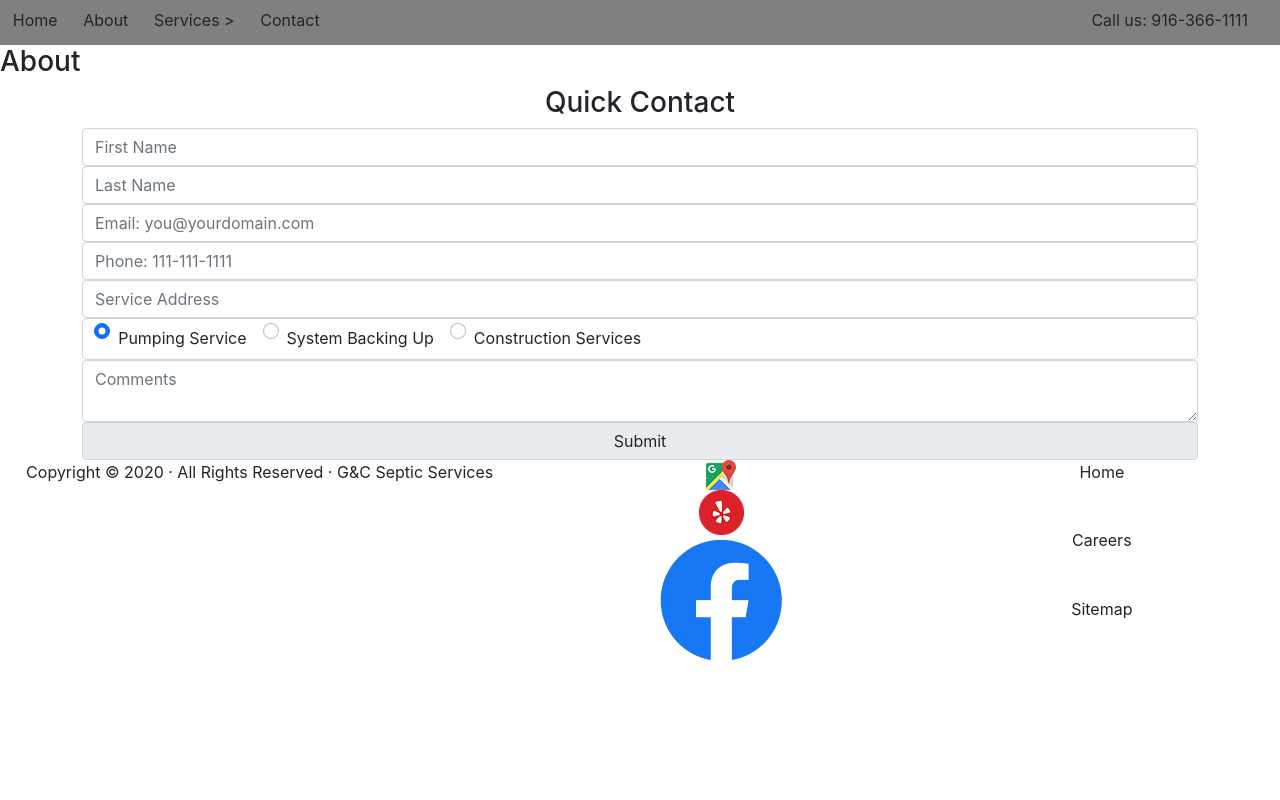
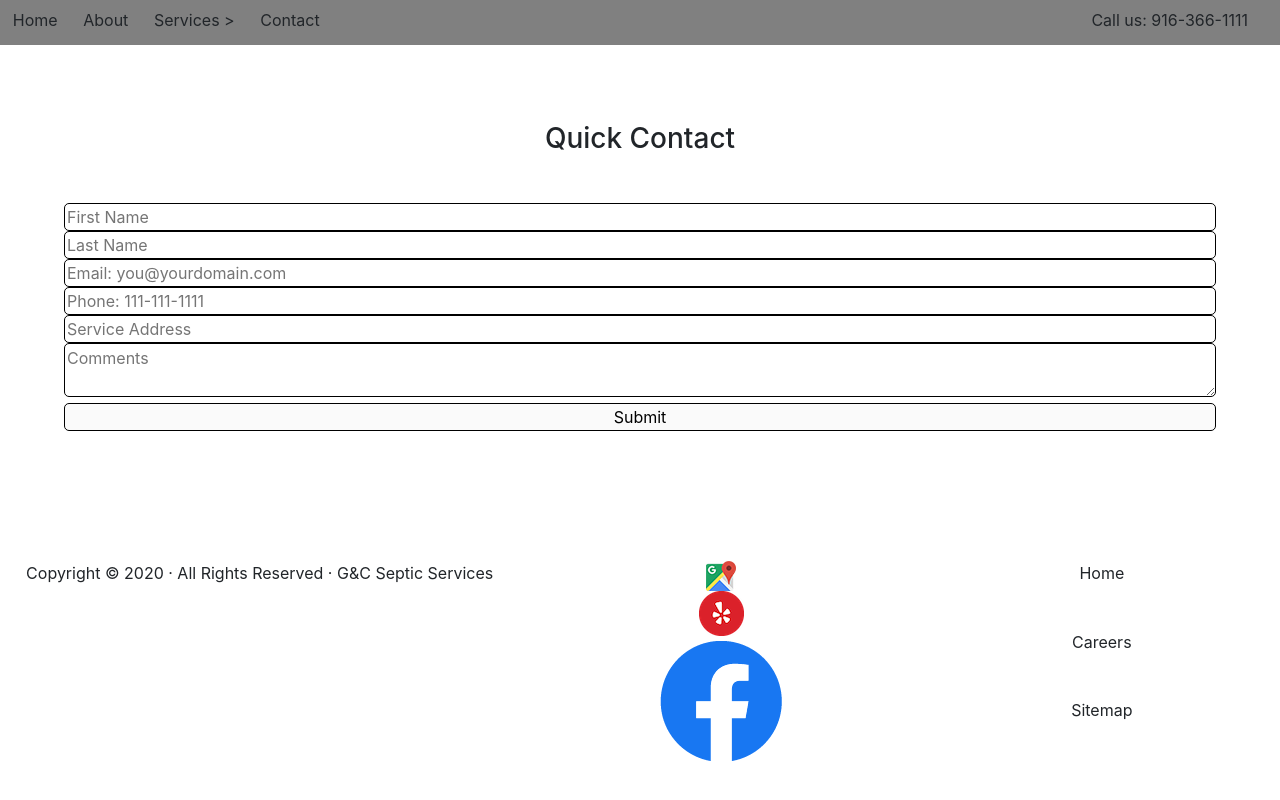
Before and after one commit to keating916/gcseptic, a Next.js app: page /services/construction in a window 1280 px wide. Built offline with nearby package versions, Linux system fonts and the light colour scheme.

Commit message:
get email api working

```diff
--- a/components/contactForm.js
+++ b/components/contactForm.js
@@ -1,31 +1,85 @@
-export default function ContactForm() {
-    return(
-        <div className="container w-80">
-            <form method="post" action="submit.php">
-                <h3 className="text-center">Quick Contact</h3>
-                <input className="form-control" type="text" name="fname" placeholder="First Name" required />
-                <input className="form-control" type="text" name="lname" placeholder="Last Name" required />
-                <input className="form-control" type="email" name="contactEmail" placeholder="Email: you@yourdomain.com" required />
-                <input className="form-control" type="phone" name="contactPhone" placeholder="Phone: 111-111-1111" required />
-                <input className="form-control" type="text" name="address" placeholder="Service Address" required />
-                <div style={{border:"1px solid lightgrey", borderRadius: "5px", paddingLeft: "1%"}}>
-                    <div className="form-check form-check-inline">
-                        <input className="form-check-input" type="radio" value="Septic Pumping" name="serviceRadio" id="pumping" checked />
-                        <label className="form-check-label col-form-label" htmlFor="pumping">Pumping Service</label>
-                    </div>
-                    <div className="form-check form-check-inline">
-                        <input className="form-check-input" type="radio" value="System backing up" name="serviceRadio" id="back-up" />
-                        <label className="form-check-label col-form-label" htmlFor="back-up">System Backing Up</label>
-                    </div>
-                    <div className="form-check form-check-inline">
-                        <input className="form-check-input" type="radio" value="Construction" name="serviceRadio" id="construction" />
-                        <label className="form-check-label col-form-label" htmlFor="construction">Construction Services</label>
+import React, { Component } from 'react'
+import axios from 'axios';
+
+import styles from '../styles/ContactForm.module.css'
+
+export default class ContactForm extends Component {
+    constructor(props) {
+        super(props);
+        this.state = {
+            fname: "",
+            lname: "",
+            contactEmail:"",
+            contactPhone: "",
+            address: "",
+            comments: "",
+            submitted: false,
+            error: false
+        }
+        this.handleChange = this.handleChange.bind(this);
+        this.handleSubmit = this.handleSubmit.bind(this);
+    }
+
+    handleChange(evt) {
+        this.setState({
+            ...this.state,
+            [evt.target.name]: evt.target.value
+        })
+    }
+
+    handleSubmit(evt) {
+        evt.preventDefault()
+        let { fname, lname, contactEmail, contactPhone, address, comments } = this.state
+        let params = {fname: fname, lname:lname, contactEmail:contactEmail, contactPhone:contactPhone, address:address, comments:comments}
+        this.setState({
+            ...this.state,
+            error: false
+        })
+        axios.post('/api/email', {params})
+        .then(response => {
+            if(response.data === 'OK') {
+                this.setState({
+                    ...this.state,
+                    submitted: true,
+                })
+            }
+        }).catch(error => {
+            console.log(error);
+            this.setState({
+                ...this.state,
+                error: true
+            })
+        })
+    }
+
+    render() {
+        let { fname, lname, contactEmail, contactPhone, address, error } = this.state
+
+        let d = (fname !== "" && lname !== "" && contactEmail !== "" && contactPhone !== "" && address !== "") ? false : true
+        if(!this.state.submitted) {
+            return (
+                <div className={styles.main}>
+                    <div className={styles.textCenter}>
+                        <h3>Quick Contact</h3>
+                            {error ? <p className={styles.error}>There has been an error</p> : <p>&nbsp;</p>}
+                            <form className={styles.formContainer} action='none'>
+                                <input className={styles.formControl} type="text" name="fname" placeholder="First Name" value={this.state.fname} onChange={this.handleChange} required />
+                                <input className={styles.formControl} type="text" name="lname" placeholder="Last Name"  value={this.state.lname} onChange={this.handleChange}  required />
+                                <input className={styles.formControl} type="email" name="contactEmail" placeholder="Email: you@yourdomain.com"  value={this.state.contactEmail} onChange={this.handleChange}  required />
+                                <input className={styles.formControl} type="phone" name="contactPhone" placeholder="Phone: 111-111-1111"  value={this.state.contactPhone}  required onChange={this.handleChange}  />
+                                <input className={styles.formControl} type="text" name="address" placeholder="Service Address"  value={this.state.address} onChange={this.handleChange}  required />
+                                <textarea name="comments" className={styles.formControl} placeholder="Comments" id="contactTextArea"  value={this.state.comments } onChange={this.handleChange}  ></textarea>
+                                <button className={styles.formControl} type="submit" id="formSubmitButton" disabled={d} onClick={evt => this.handleSubmit(evt)}>Submit</button>
+                            </form>
                     </div>
                 </div>
-                <textarea name="comments" className="form-control" placeholder="Comments"></textarea>
-                <div id="html_element"></div>
-                <input className="form-control" type="submit" id="formSubmitButton" disabled />
-            </form>
-        </div>
-    )
+            )
+        }else {
+            return(
+                <main className={styles.main}>
+                    <div className={styles.textCenter}>Thank you, your contact form has been submitted!</div>
+                </main>
+            )
+        }
+    }
 }
--- a/components/footer.js
+++ b/components/footer.js
@@ -1,3 +1,5 @@
+import Link from 'next/link'
+
 export default function Footer() {
 	return (
 		<div className="row">
@@ -12,6 +14,7 @@ export default function Footer() {
 					<a
 						href="https://goo.gl/maps/YCCeGN7uhPD3pcgm6"
 						target="_blank"
+						rel="noreferrer"
 					>
 						<img src="/images/gmaps.jpg" />
 					</a>
@@ -20,6 +23,7 @@ export default function Footer() {
 					<a
 						href="https://www.yelp.com/biz/g-and-c-septic-tank-service-wilton"
 						target="_blank"
+						rel="noreferrer"
 					>
 						<img src="/images/yelp.png" />
 					</a>
@@ -28,15 +32,16 @@ export default function Footer() {
 					<a
 						href="https://www.facebook.com/pages/category/Sewer-Service/G-C-Septic-353220071454498/"
 						target="_blank"
+						rel="noreferrer"
 					>
 						<img src="../images/facebook.png" />
 					</a>
 				</div>
 			</div>
 			<div className="text-center row col-md-2 mx-auto">
-				<a className="mr-3 ml-5 social-links" href="/" target="_same">
+				<Link href="/"><a className="mr-3 ml-5 social-links" >
 					Home
-				</a>
+				</a></Link>
 				<a
 					className="mr-3 social-links"
 					href="/apply-now"
--- a/package.json
+++ b/package.json
@@ -10,6 +10,7 @@
   },
   "dependencies": {
     "@popperjs/core": "^2.10.2",
+    "axios": "^0.23.0",
     "bootstrap": "^5.1.3",
     "next": "11.1.2",
     "react": "17.0.2",
--- a/pages/_document.js
+++ b/pages/_document.js
@@ -1,3 +1,4 @@
+// eslint-disable-next-line @next/next/no-document-import-in-page
 import Document, { Html, Head, Main, NextScript } from 'next/document'
 
 class MyDocument extends Document {
--- a/pages/api/email.js
+++ b/pages/api/email.js
@@ -1,5 +1,26 @@
-// Next.js API route support: https://nextjs.org/docs/api-routes/introduction
+import axios from 'axios'
 
-export default function handler(req, res) {
-  res.status(200).json({ name: 'John Doe' })
+export default async function email(req, res) {
+    //uses axios to send contact form information to email client without compromising access token since it is from the server
+    const user_ID = "user_mX30CEcEYTVb7EG39rmYu"
+    const serviceID = 'RLS Contact Form';
+    const templateID = 'RLS';
+    const template_params = req.body.params
+    const access_token = '216b45fad4abda169e2d724843d2ec58'
+    var data = {
+        service_id: serviceID,
+        template_id: templateID,
+        user_id: user_ID,
+        accessToken: access_token,
+        template_params: template_params
+    };
+
+    axios.post('https://api.emailjs.com/api/v1.0/email/send', data)
+    .then(response => {
+        res.send(response.data)
+    })
+    .catch(error => {
+        console.log(error.response.data)
+        res.status(500).send("Error")
+    })
 }
--- /dev/null
+++ b/styles/ContactForm.module.css
@@ -0,0 +1,35 @@
+
+.main {
+    padding: 5rem 0;
+    flex: 1;
+    display: flex;
+    flex-direction: column;
+    justify-content: center;
+    align-items: center;
+
+  }
+
+.formContainer {
+    padding-bottom: 50px;
+}
+
+.textCenter {
+    text-align: center;
+}
+
+.formControl {
+    color: #000;
+    width: 90vw;
+    border: 1px solid black;
+    border-radius: 5px;
+}
+
+#contactTextArea {
+    width: 90vw;
+    border: 1px solid black;
+}
+
+.error {
+    color: red;
+    text-decoration: underline;
+}
--- a/styles/globals.css
+++ b/styles/globals.css
@@ -14,3 +14,7 @@ a {
 * {
   box-sizing: border-box;
 }
+
+.w-80 {
+  padding-top: 2.8em;
+}
--- a/styles/nav.module.css
+++ b/styles/nav.module.css
@@ -26,7 +26,8 @@
 }
 
 .navContainer {
-	display: fixed;
+	position: fixed;
+	z-index: 2;
 	height: 2.8em;
 	width: 100vw;
 	background-color: gray;
```
Also changed, not shown: pages/index.js (+6 -6 lines), 1 other file (tests, documents, lock files or other folders).
